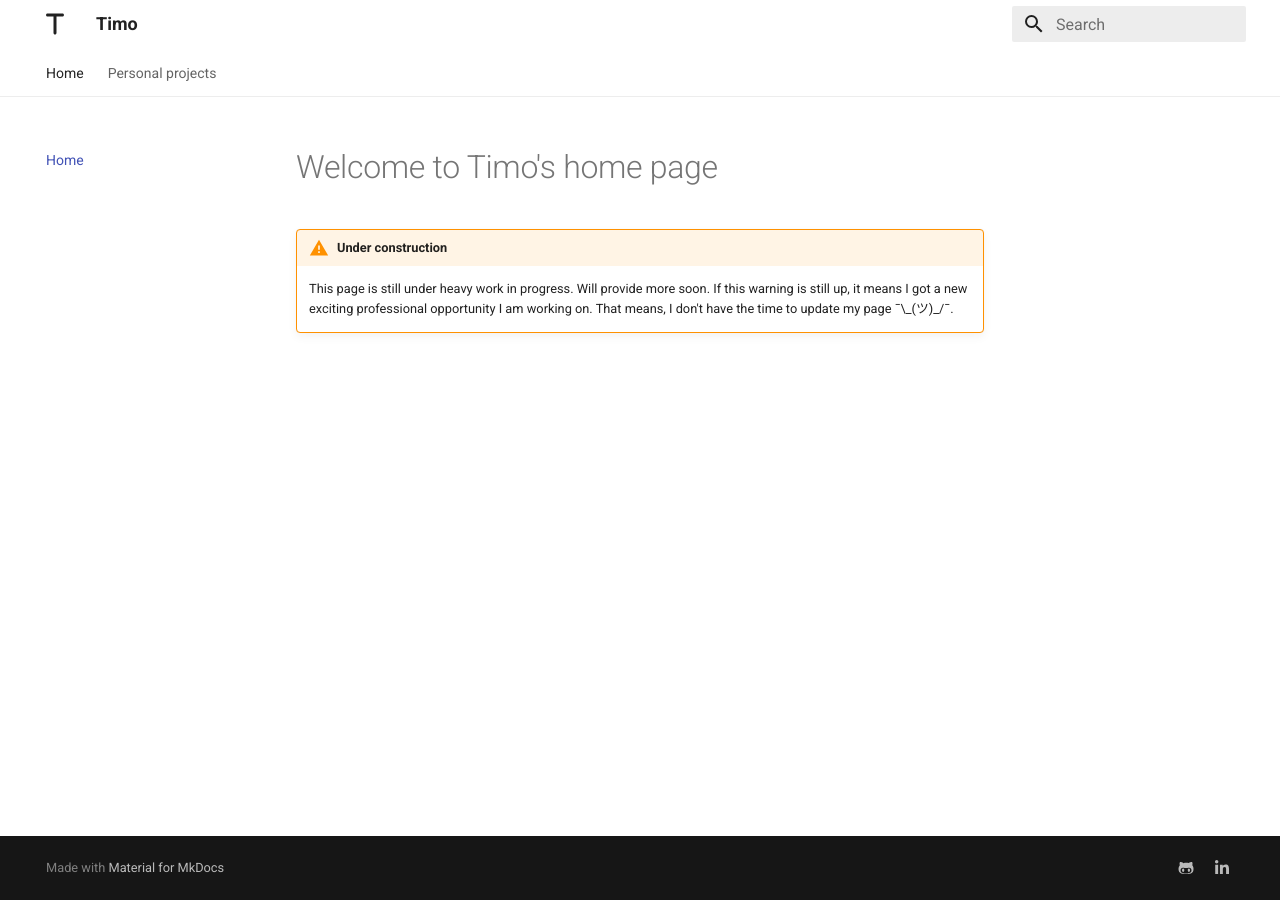
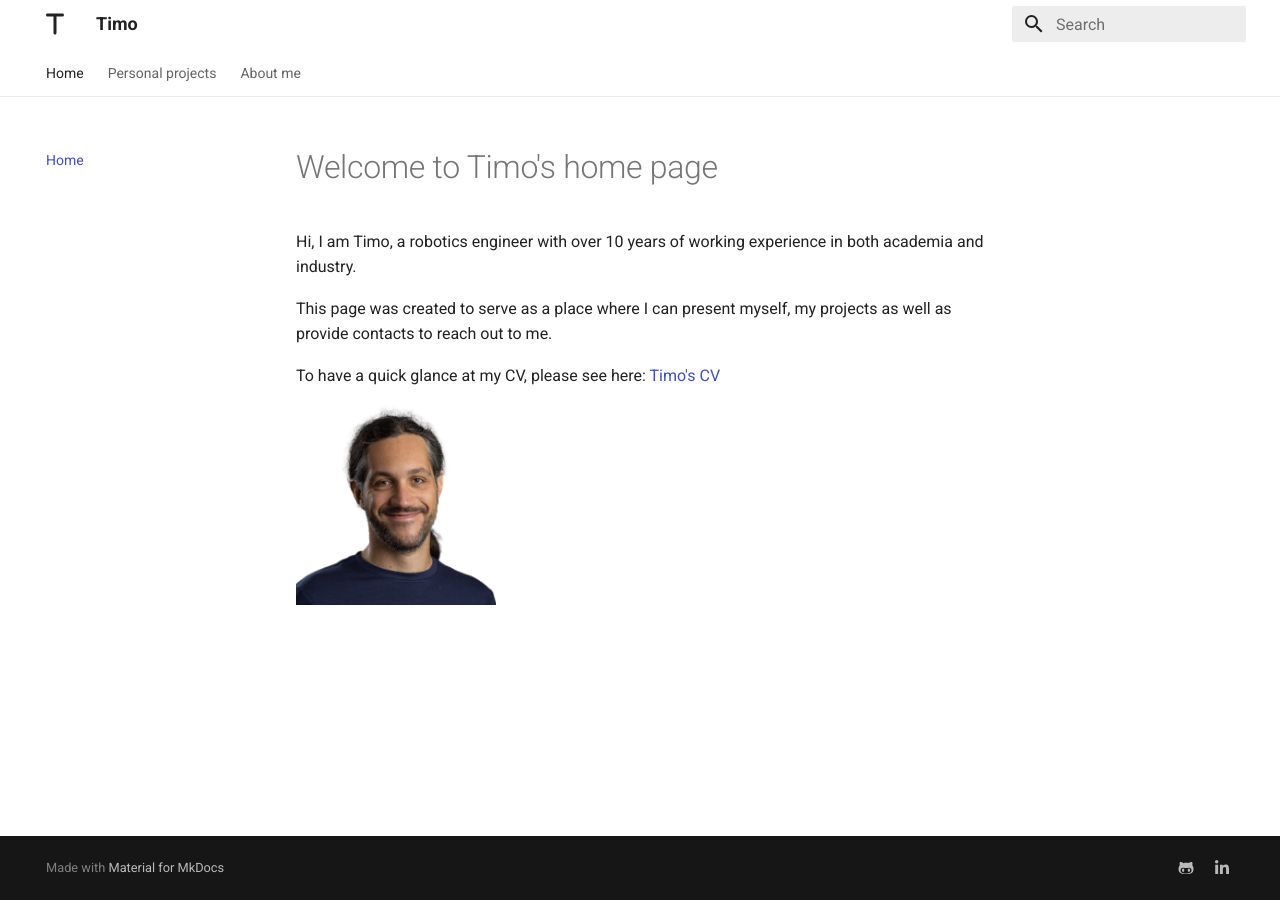
Before and after one commit to tgaspar/tgaspar.github.io, an MkDocs documentation site: the page built from docs/index.md, in a window 1280 px wide. Built offline with MkDocs 1.6.1 and Material for MkDocs 9.7.7, drawn with Linux system fonts in a browser that asks for light colours.

Commit message:
Adds prof info

```diff
--- a/docs/index.md
+++ b/docs/index.md
@@ -1,6 +1,13 @@
 # Welcome to Timo's home page
 
 
-!!! warning "Under construction"
+Hi, I am Timo, a robotics engineer with over 10 years of working experience in both academia and industry.
 
-    This page is still under heavy work in progress. Will provide more soon. If this warning is still up, it means I got a new exciting professional opportunity I am working on. That means, I don't have the time to update my page ¯\\\_(ツ)\_/¯.
+This page was created to serve as a place where I can present myself, my projects as well as provide contacts to reach out to me.
+
+To have a quick glance at my CV, please see here: [Timo's CV](about_me\media\timotej_gaspar_cv_developer.pdf)
+
+![Timo](about_me\media\profile_pic.png){ width="200", loading=lazy }
+<!-- !!! warning "Under construction"
+
+    This page is still under heavy work in progress. Will provide more soon. If this warning is still up, it means I got a new exciting professional opportunity I am working on. That means, I don't have the time to update my page ¯\\\_(ツ)\_/¯. -->
--- a/mkdocs.yml
+++ b/mkdocs.yml
@@ -37,6 +37,7 @@ nav:
       - 'projects/feeder/second_version.md'
       - 'projects/feeder/the_upgrade.md'
     # - 'projects/gate_control.md'
+  - About me: 'about_me/timotej_gaspar_cv_developer.md'
 
 extra_templates:
   - iframe.html
@@ -47,6 +48,6 @@ extra:
       link: https://github.com/tgaspar
       name: tgaspar
     - icon: fontawesome/brands/linkedin-in
-      link: www.linkedin.com/in/timotej-gaspar
+      link: https://linkedin.com/in/timotej-gaspar
       name: Timotej Gašpar
 generator: false # hide the line "Made with Material for MkDocs"
```
Also changed, not shown: docs/about_me/timotej_gaspar_cv_developer.md (added, +122 -0 lines), docs/projects/index.md (+1 -1 lines), docs/about_me/media/profile_pic.png (added), 1 other file.
